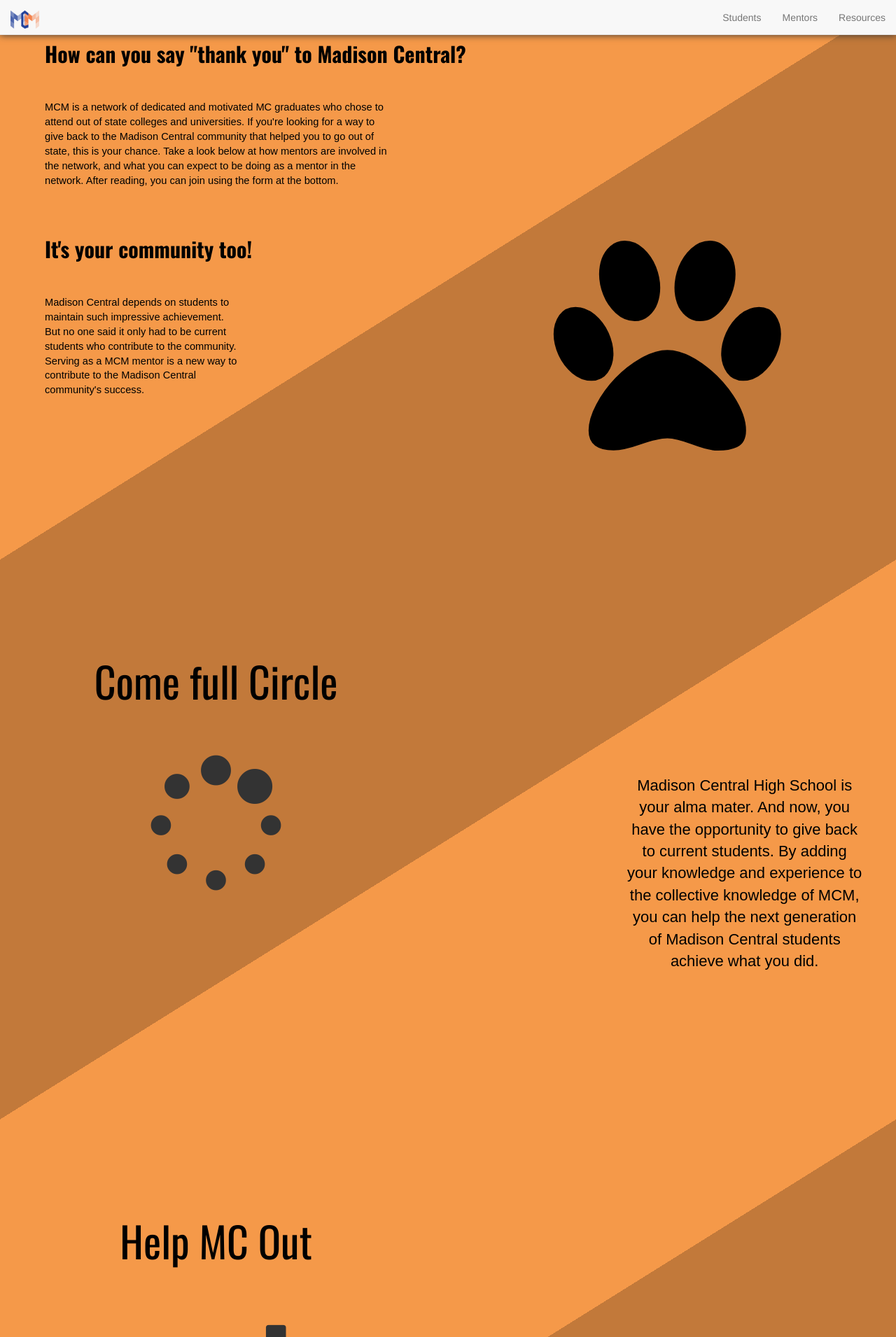
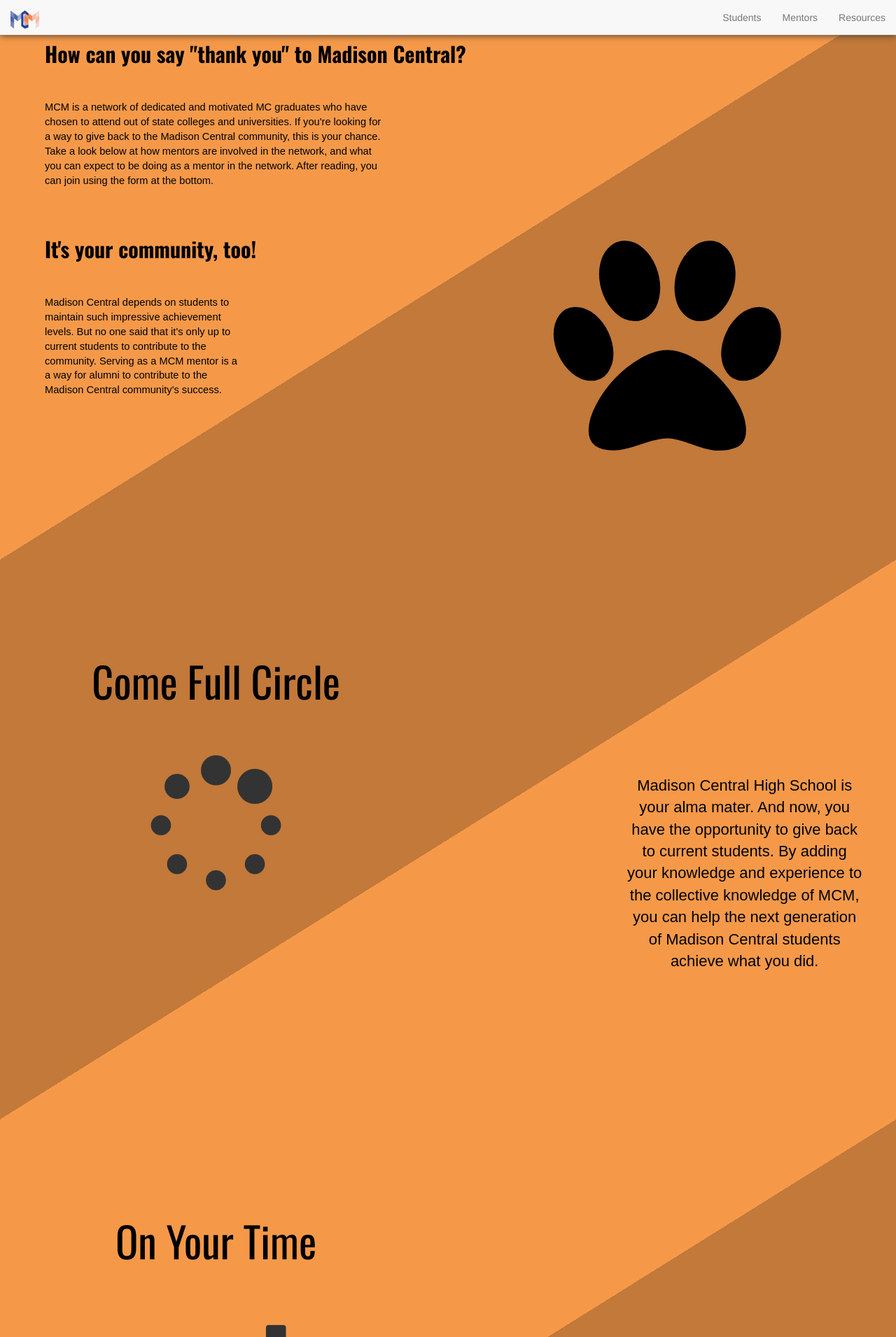
Before and after one commit to averyjordan1/mcmentors, a PHP site: page /mentors.html in a window 1280 px wide. Shown: the top 1911 px of the page at 70% size. Run offline with PHP 8.4, Linux system fonts and the light colour scheme; some libraries are stand-ins or nearby versions; some web fonts are replaced.

Commit message:
lisa's edits

```diff
--- a/index.html
+++ b/index.html
@@ -110,7 +110,7 @@
 			<div class="row primary-blue" style="height:35%">
 				<div class="col-lg-3 col-lg-offset-1 col-md-3 col-md-offset-1 col-sm-3 col-sm-offset-1 col-xs-3 col-xs-offset-1">
 					<div class="row">
-						<p class="heading-2">I want to mentor.</p>
+						<p class="heading-2">I want to be a mentor.</p>
 					</div>
 					<div class="row icon-container">
 						<a href="mentors.html">
@@ -120,7 +120,7 @@
 				</div>
 				<div class="col-lg-3 col-lg-offset-4 col-md-3 col-md-offset-4 col-sm-3 col-sm-offset-4 col-xs-3 col-xs-offset-4">
 					<div class="row">
-						<p class="heading-2">I want to mentee.</p>
+						<p class="heading-2">I want to be a mentee.</p>
 					</div>
 					<div class="row icon-container">
 						<a href="students.html">
--- a/mcmentors.css
+++ b/mcmentors.css
@@ -424,7 +424,7 @@
 #student-title-page p{
   font-family: 'Palanquin', sans-serif;
   font-size: 11pt;
-  padding-top: 20px;
+  padding-top: 10px;
 }
 
 #student-title-page div {
--- a/mentors.html
+++ b/mentors.html
@@ -38,7 +38,7 @@
 			<!-- MAIN TEXT -->
 			<div class="row left-row spacer">
 				<div class="col-lg-5 mentors-col">
-					<p>MCM is a network of dedicated and motivated MC graduates who chose to attend out of state colleges and universities. If you're looking for a way to give back to the Madison Central community that helped you to go out of state, this is your chance. Take a look below at how mentors are involved in the network, and what you can expect to be doing as a mentor in the network. After reading, you can join using the form at the bottom. </p>
+					<p>MCM is a network of dedicated and motivated MC graduates who have chosen to attend out of state colleges and universities. If you're looking for a way to give back to the Madison Central community, this is your chance. Take a look below at how mentors are involved in the network, and what you can expect to be doing as a mentor in the network. After reading, you can join using the form at the bottom. </p>
 				</div>
 			</div>
 
@@ -47,7 +47,7 @@
 				<div class="col-lg-6 mentors-col">
 					<div class="row">
 						<div class="col-lg-8 mentors-col">
-							<h2 class="mentor-title">It's your community too!</h2>
+							<h2 class="mentor-title">It's your community, too!</h2>
 						</div>
 					</div>
 
@@ -55,7 +55,7 @@
 					<div class="row spacer">
 						<div class="col-lg-6 mentors-col">
 
-							<p>Madison Central depends on students to maintain such impressive achievement. But no one said it only had to be current students who contribute to the community. Serving as a MCM mentor is a new way to contribute to the Madison Central community's success. </p>
+							<p>Madison Central depends on students to maintain such impressive achievement levels. But no one said that it's only up to current students to contribute to the community. Serving as a MCM mentor is a a way for alumni to contribute to the Madison Central community's success. </p>
 						</div>
 					</div>
 
@@ -72,7 +72,7 @@
 		<section class="section two-tone-orange flipped">
 			<div class="row top-row">
 				<div class="col-lg-5">
-					<h1 class="student-title-page top text-center">Come full Circle</h1>
+					<h1 class="student-title-page top text-center">Come Full Circle</h1>
 				</div>
 			</div>
 			<div class="row icon-row">
@@ -94,7 +94,7 @@
 		<section class="section two-tone-orange">
 			<div class="row top-row">
 				<div class="col-lg-5">
-					<h1 class="student-title-page top text-center">Help MC Out</h1>
+					<h1 class="student-title-page top text-center">On Your Time</h1>
 				</div>
 			</div>
 
@@ -118,7 +118,7 @@
 		<section class="section two-tone-orange flipped">
 			<div class="row top-row">
 				<div class="col-lg-5">
-					<h1 class="student-title-page top text-center" style="font-size:50px">Share your School</h1>
+					<h1 class="student-title-page top text-center" style="font-size:50px">Share Your School</h1>
 				</div>
 			</div>
 
@@ -132,7 +132,7 @@
 
 				<!-- Description -->
 				<div class="col-lg-4 col-lg-offset-3" style="padding-right:5%">
-					<p class="student-title-page p text-center"> By serving as a mentor you have the opportunity to represent your university to current Madison Central students. We welcome people who offer balanced opinions of their university: you’re encouraged to share both upsides and downsides that you’ve noticed in your time there.
+					<p class="student-title-page p text-center"> By serving as a mentor you have the opportunity to introduce your university to current Madison Central students. We welcome people who offer balanced and honest opinions of their universities: you’re encouraged to share both the upsides and the downsides of your college experience.
 					</p>
 				</div>
 
@@ -190,7 +190,7 @@
 			  				</div>
 			  				<div class="col-lg-6">
 			  				<div class="form-group">
-			  					<label class="student-form question" for="Services" style="color:black">How would you like to mentor students? Choose all that you like, but you will be given no more than two mentorship positions. (Weekly committment in () )</label>
+			  					<label class="student-form question" for="Services" style="color:black">How would you like to mentor students? Choose all that you like, but you will be given no more than two mentorship positions. Estimated hours of weekly commitment for each position is indicated within the parentheses.</label>
 			  					<div class="checkbox">
 								  <label class="student-form" style="color:black"><input type="checkbox" name='serviceBox' value='School specifc mentor' id="1">School specifc mentor - answer questions and moderate a general discussion about an individual school (1-2 hours)</label>
 								</div>
```
Also changed, not shown: students.html (+10 -7 lines).
